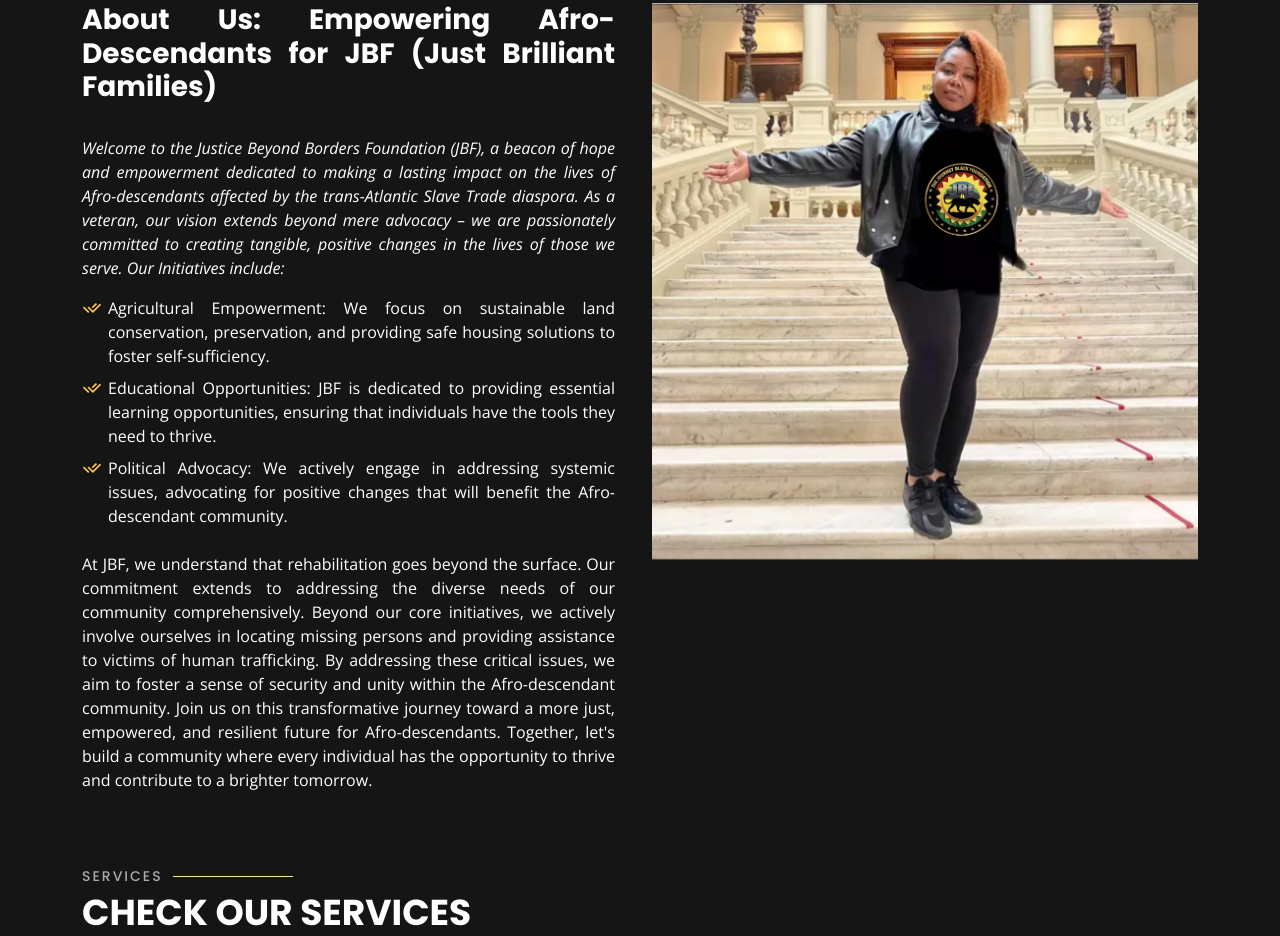
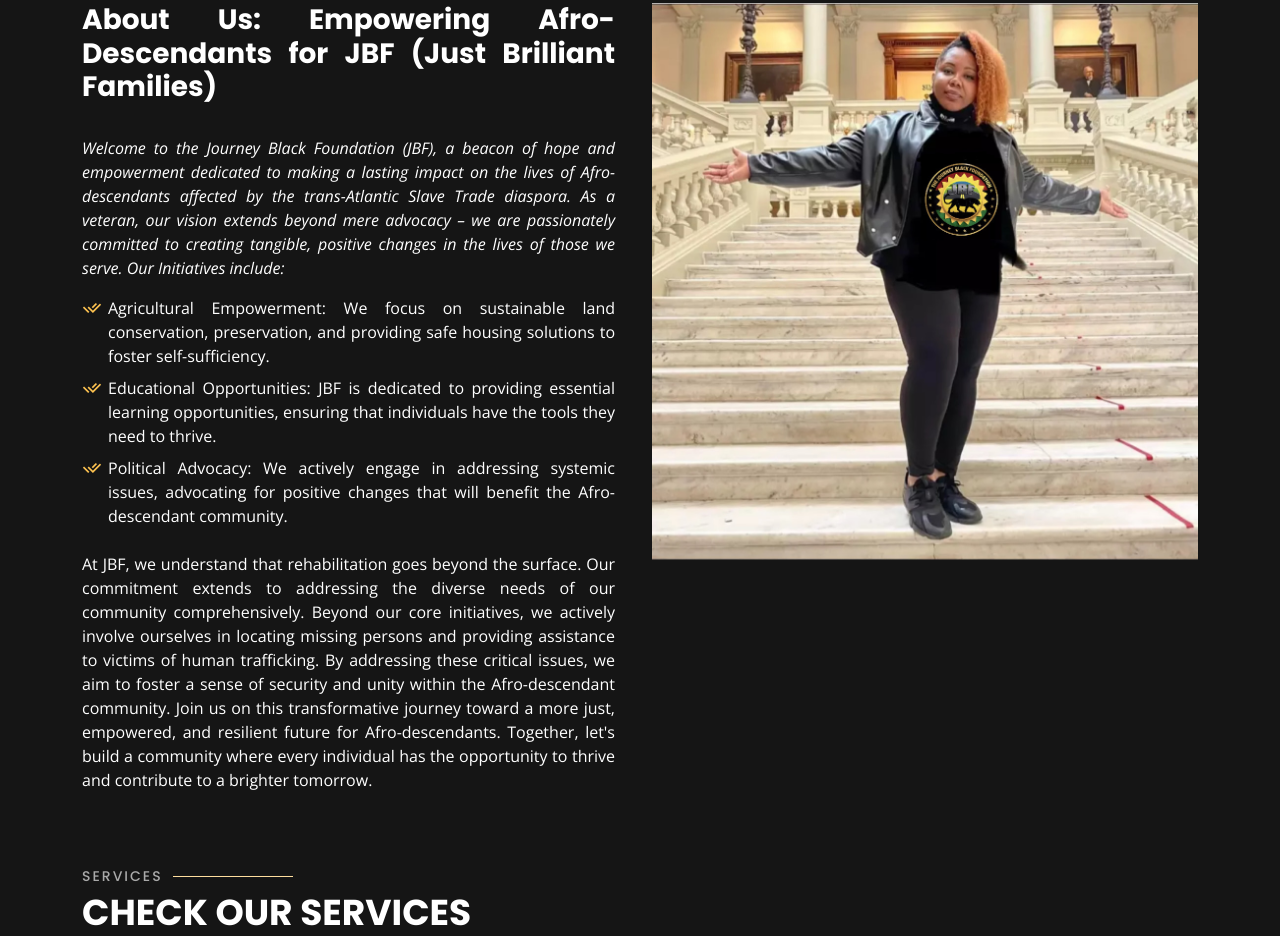
Before and after one commit to journeyblackfoundation/wesbite1, a plain HTML site: page index.html in a window 1280 px wide. Shown: the part 857-1793 px from the top of the page. Drawn offline with nearby package versions, Linux system fonts and the light colour scheme.

Commit message:
Update index.html

```diff
--- a/index.html
+++ b/index.html
@@ -122,7 +122,7 @@
             <h3>About Us: Empowering Afro-Descendants for JBF (Just Brilliant Families) </h3>
             <br>
             <p class="fst-italic">
-              Welcome to the Justice Beyond Borders Foundation (JBF), a beacon of hope and
+              Welcome to the Journey Black Foundation (JBF), a beacon of hope and
               empowerment dedicated to making a lasting impact on the lives of Afro-descendants
               affected by the trans-Atlantic Slave Trade diaspora. As a veteran, our vision extends
               beyond mere advocacy – we are passionately committed to creating tangible, positive
```
